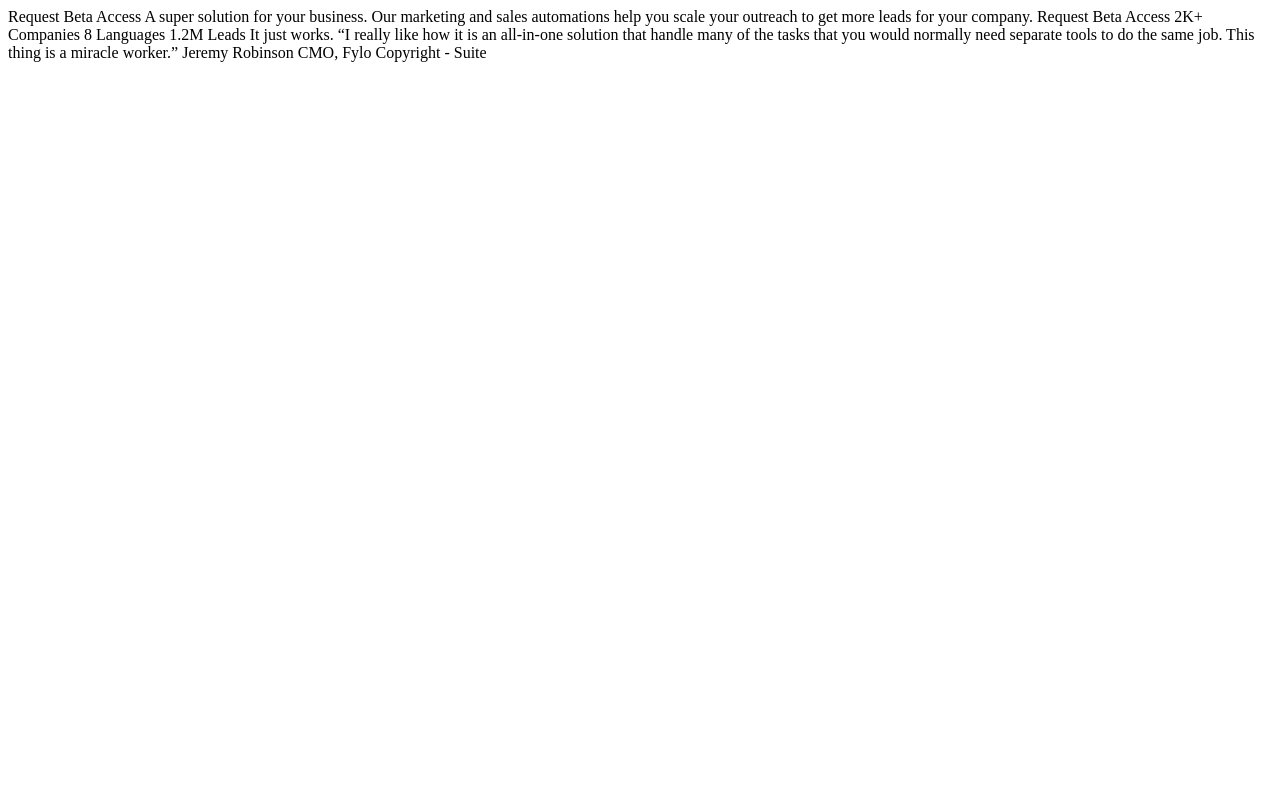
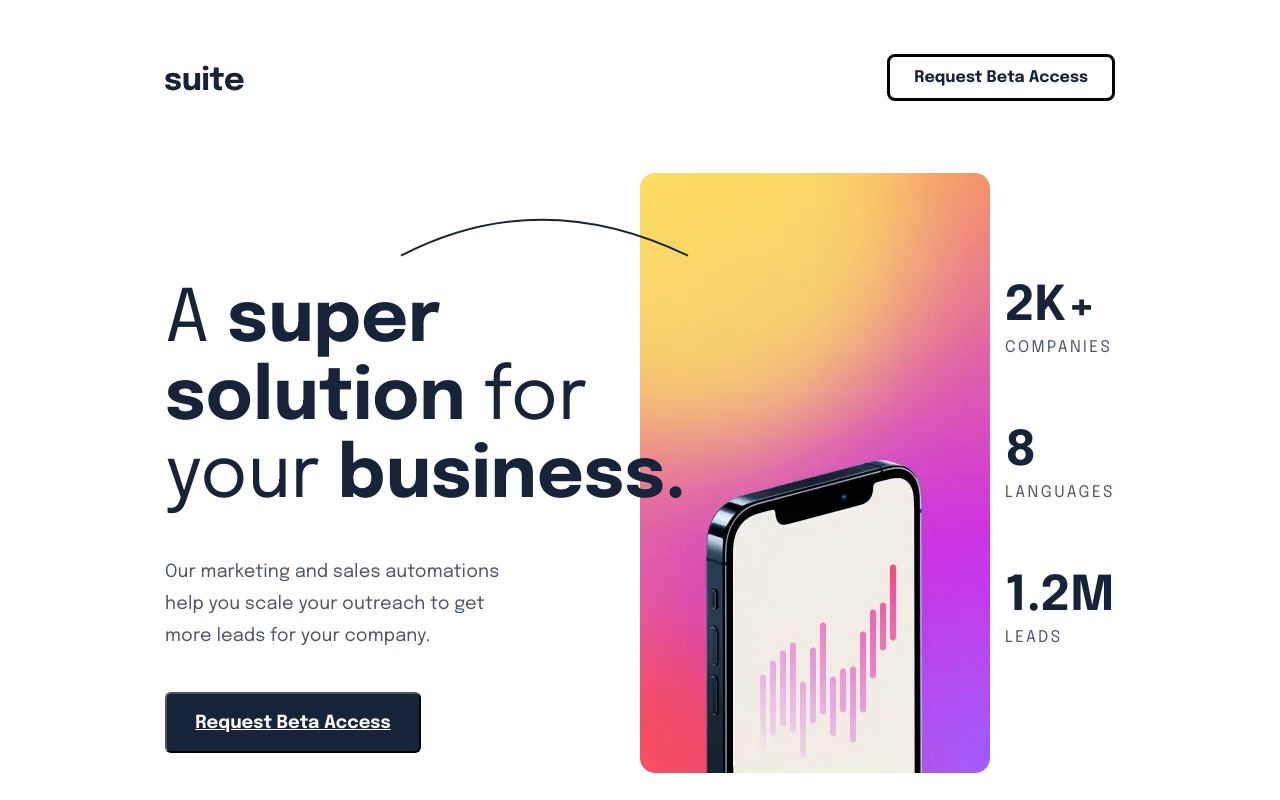
Before and after one commit to Information-Technologies-Academy/suite-landing-page-kenchuashviligioo, a plain HTML site: page starter-code/index.html in a window 1280 px wide. Shown: the top 800 px of the page. Drawn offline with Linux system fonts and the light colour scheme.

Commit message:
daviwyo mob versia

```diff
--- a/starter-code/index.html
+++ b/starter-code/index.html
@@ -1,43 +1,74 @@
 <!DOCTYPE html>
 <html lang="en">
   <head>
-  <meta charset="UTF-8">
-  <meta name="viewport" content="width=device-width, initial-scale=1.0">
+    <meta charset="UTF-8" />
+    <meta name="viewport" content="width=device-width, initial-scale=1.0" />
+    <link rel="stylesheet" href="style.css" />
+    <title>Suite Landing Page</title>
+  </head>
 
-  <link rel="icon" type="image/png" sizes="32x32" href="./assets/favicon-32x32.png">
-
-  <title>Frontend Mentor | Suite landing page</title>
-</head>
   <body>
-
-  Request Beta Access
-
-  A super solution for your business.
-
+    <header>
+      <img src="./assets/logo.svg" alt="" />
+      <nav>
+        <a href="#">Request Beta Access</a>
+      </nav>
+    </header>
+    <img class="curved-box" src="./assets/pattern-curved-line-1.svg" alt="image" />
+    <main>
+      <div class="left">
+        <h1>
+          A <span class="color1">super solution</span> for your
+          <span class="color2">business.</span>
+        </h1>
+        <p>
           Our marketing and sales automations help you scale your outreach to
           get more leads for your company.
+        </p>
+        <button class="button-1"><a href="#">Request Beta Access</a></button>
+      </div>
 
-  Request Beta Access
+      <img class="img-1" src="assets/image-hero-portrait.webp" alt="image-hero-portrait" />
 
-  2K+
-  Companies
+      <div class="right">
+        <div class="companies">
+          <h1>2K+</h1>
+          <p>COMPANIES</p>
+        </div>
+        <div class="languages">
+          <h1>8</h1>
+          <p>LANGUAGES</p>
+        </div>
+        <div class="leads">
+          <h1>1.2M</h1>
+          <p>LEADS</p>
+        </div>
+      </div>
+    </main>
 
-  8
-  Languages
-
-  1.2M
-  Leads
-
-  It just works.
-
+    <div class="jeremy">
+      <img src="assets/image-jeremy-large.webp" alt="image-jeremy-large" />
+      <img class="blur" src="./starter-code/assets/pattern-blur.svg" alt="pattern-blur" />
+      <img class="curved-2" src="assets/pattern-curved-line-2.svg" alt="pattern-curved-line-2" />
+      <div class="phrase">
+        <h1>It just works.</h1>
+        <p>
           “I really like how it is an all-in-one solution that handle many of
           the tasks that you would normally need separate tools to do the same
           job. This thing is a miracle worker.”
-
-  Jeremy Robinson
-  CMO, Fylo
-
-  Copyright - Suite
-
+        </p>
+        <h3>JEREMY ROBINSON</h3>
+        <p class="CMO">CMO, FYLO</p>
+      </div>
+    </div>
+    <footer>
+      <img src="assets/logo.svg" alt="logo" />
+      <p>Copyright - Suite</p>
+      <div class="social-icons">
+        <img src="assets/icon-facebook.svg" alt="facebook-logo" />
+        <img src="assets/icon-twitter.svg" alt="twitter-logo" />
+        <img src="assets/icon-instagram.svg" alt="instagram-logo" />
+      </div>
+    </footer>
   </body>
 </html>
--- /dev/null
+++ b/starter-code/style.css
@@ -0,0 +1,226 @@
+@import url("https://fonts.googleapis.com/css2?family=Epilogue:ital,wght@0,100..900;1,100..900&display=swap");
+* {
+  margin: 0;
+  padding: 0;
+  box-sizing: border-box;
+}
+body {
+  max-width: 100vw;
+  max-height: 100vh;
+  font-family: "Epilogue";
+  padding: 62px 165px;
+}
+header {
+  display: flex;
+  justify-content: space-between;
+  align-items: center;
+}
+nav > a {
+  color: #172339;
+  font-size: 16px;
+  font-weight: 700;
+  line-height: 32px;
+  padding: 12px 24px;
+  border-radius: 8px;
+  text-decoration: none;
+  border: 3px solid black;
+}
+.color1 {
+  color: #172339;
+  font-size: 72px;
+  font-weight: 700;
+  line-height: 78px;
+}
+.color2 {
+  color: #172339;
+  font-size: 72px;
+  font-weight: 700;
+  line-height: 78px;
+}
+
+.left > h1 {
+  color: #172339;
+  font-size: 72px;
+  font-weight: 400;
+  line-height: 78px;
+  max-width: 635px;
+  margin-top: 188px;
+}
+main {
+  display: flex;
+  justify-content: center;
+}
+.left > p {
+  color: #49566d;
+  font-size: 18px;
+  font-weight: 400;
+  line-height: 32px;
+  letter-spacing: 0.1px;
+  max-width: 350px;
+  margin-top: 40px;
+  margin-bottom: 40px;
+}
+.left > a {
+  padding: 15px 31px;
+  background-color: #172339;
+  color: #faf8f6;
+  border-radius: 8px;
+  border: none;
+  color: #faf8f6;
+  font-size: 18px;
+  font-weight: 700;
+  line-height: 32px;
+  text-decoration: none;
+}
+
+.right {
+  margin-left: 280px;
+  margin-top: 185px;
+  display: flex;
+  gap: 63px;
+  flex-direction: column;
+}
+.companies > h1 {
+  color: #172339;
+  font-size: 48px;
+  font-weight: 700;
+  line-height: 56px;
+}
+.companies > p {
+  color: #49566d;
+  font-size: 16px;
+  font-weight: 400;
+  line-height: 26px;
+  letter-spacing: 2.5px;
+}
+.languages > h1 {
+  color: #172339;
+  font-size: 48px;
+  font-weight: 700;
+  line-height: 56px;
+}
+.languages > p {
+  color: #49566d;
+  font-size: 16px;
+  font-weight: 400;
+  line-height: 26px;
+  letter-spacing: 2.5px;
+}
+.leads > h1 {
+  color: #172339;
+  font-size: 48px;
+  font-weight: 700;
+  line-height: 56px;
+}
+.leads > p {
+  color: #49566d;
+  font-size: 16px;
+  font-weight: 400;
+  line-height: 26px;
+  letter-spacing: 2.5px;
+}
+
+.curved-box {
+  position: absolute;
+  left: 400px;
+  top: 218px;
+}
+.button-1 {
+  width: 256px;
+  height: 61px;
+  border-radius: 6px;
+  background: #172339;
+}
+.button-1 > a {
+  color:  #faf8f6;
+  font-family: Epilogue;
+  font-size: 18px;
+  font-weight: 700;
+  line-height: 32px;
+
+}
+.img-1 {
+  z-index: -5;
+  position: absolute;
+  top: 173px;
+  left: 640px;
+}
+
+.jeremy {
+  width: 1109px;
+  min-height: 545px;
+  background-color: #172339;
+  border-radius: 15px;
+  display: flex;
+  margin-top: 318px;
+  position: relative;
+  justify-content: center;
+}
+
+.jeremy > img {
+  position: absolute;
+  left: 121px;
+  top: -44px;
+  z-index: 2;
+}
+.blur {
+  position: absolute;
+  left: 10px;
+  top: 200px;
+  z-index: -1.5;
+}
+.curved-2 {
+  position: absolute;
+  left: 517px;
+  top: 161px;
+}
+.phrase {
+  display: flex;
+  flex-direction: column;
+  margin-left: 634px;
+  margin-top: 88px;
+  gap: 40px;
+}
+.phrases > h1 {
+  color: #faf8f6;
+  font-size: 48px;
+  font-weight: 400;
+  line-height: 56px;
+}
+.phrases > p {
+  color: #f3ede7;
+  font-size: 20px;
+  font-weight: 400;
+  line-height: 35px;
+  letter-spacing: 0.1px;
+  max-width: 350px;
+}
+.phrases > h3 {
+  color: #faf8f6;
+  font-size: 18px;
+  font-weight: 700;
+  line-height: 32px;
+}
+
+.CMO {
+  color: #f3ede7;
+  font-family: Epilogue;
+  font-size: 16px;
+  font-weight: 400;
+  line-height: 26px;
+  letter-spacing: 2.5px;
+}
+footer {
+  display: flex;
+  align-items: center;
+  justify-content: space-between;
+  margin-top: 95px;
+}
+.shape {
+  max-width: 100%;
+  min-height: 464px;
+  background-color: red;
+  position: relative;
+  z-index: -10;
+  bottom: 0;
+}
```
Lines whose indentation alone changed are shown as unchanged.
